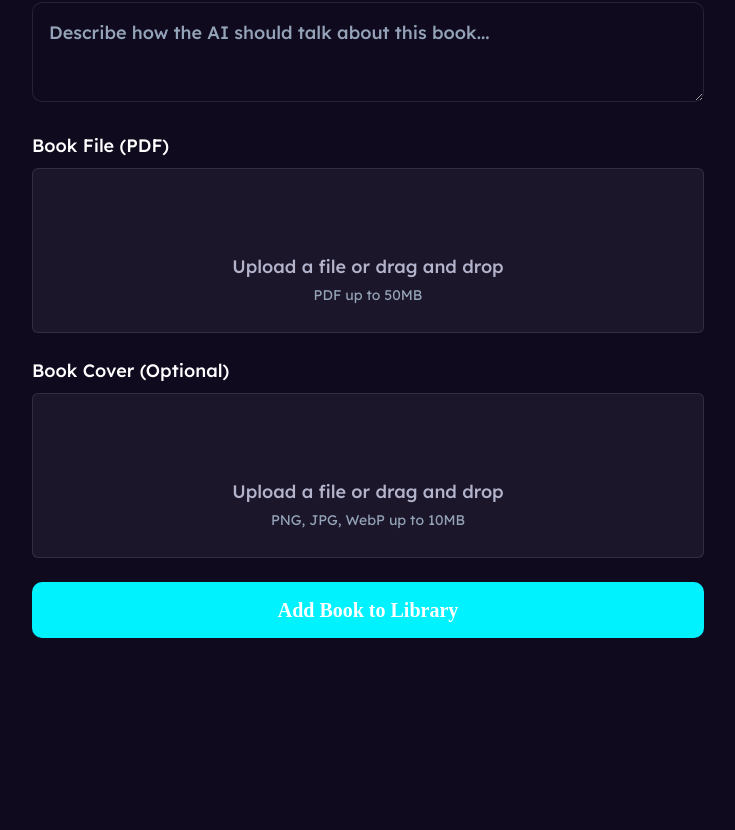
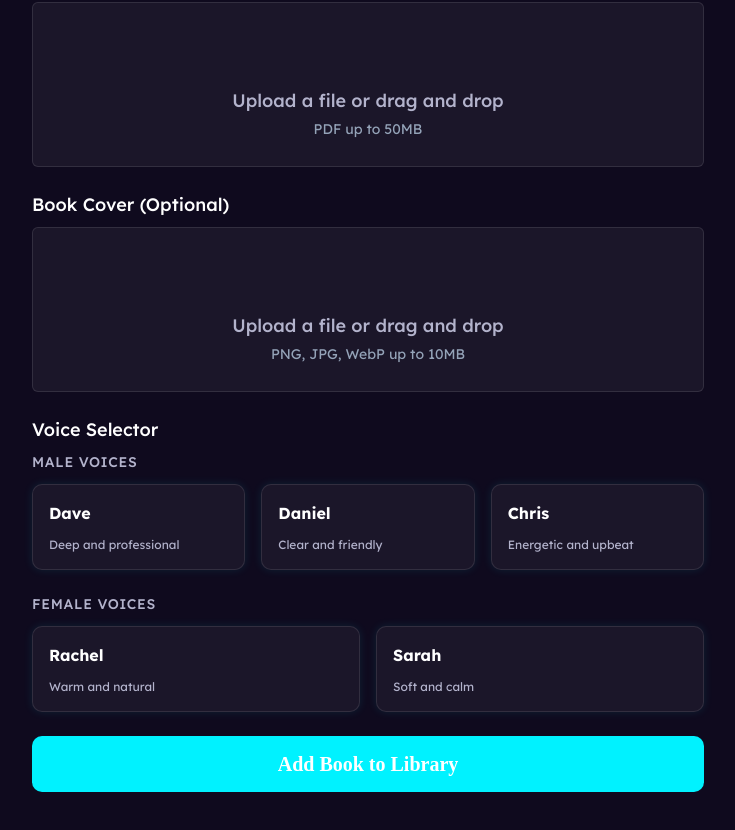
Before and after one commit to BYTECODENINJA/learnerd, a Next.js app: page /books/new in a window 1280 px wide. Shown: the part 488-1318 px from the top of the page, without its empty margins (272-1007 px from the left). Before the commit the page ends 1278 px from the top, so only its background shows below. Built offline with nearby package versions, Linux system fonts and the light colour scheme; no server answers; some icons are missing; a web font is replaced by a local one.

Commit message:
Removed unneccessary input fields

```diff
--- a/components/BookUploadForm.tsx
+++ b/components/BookUploadForm.tsx
@@ -6,6 +6,7 @@ import { UploadSchema } from '@/lib/zod'
 import { BookUploadFormValues } from '@/types'
 import FileUpload from './FileUpload'
 import { ACCEPTED_PDF_TYPES, ACCEPTED_IMAGE_TYPES, MAX_FILE_SIZE, MAX_IMAGE_SIZE } from '@/lib/constants'
+import { cn } from '@/lib/utils'
 
 const BookUploadForm = () => {
     const {
@@ -25,6 +26,19 @@ const BookUploadForm = () => {
 
     const fileValue = watch('file')
     const coverValue = watch('cover')
+    const selectedVoice = watch('voice')
+
+    const voiceOptions = {
+        male: [
+            { id: 'dave', name: 'Dave', description: 'Deep and professional' },
+            { id: 'daniel', name: 'Daniel', description: 'Clear and friendly' },
+            { id: 'chris', name: 'Chris', description: 'Energetic and upbeat' }
+        ],
+        female: [
+            { id: 'rachel', name: 'Rachel', description: 'Warm and natural' },
+            { id: 'sarah', name: 'Sarah', description: 'Soft and calm' }
+        ]
+    }
 
     return (
         <form onSubmit={handleSubmit(onSubmit)} className="new-book-wrapper">
@@ -51,17 +65,6 @@ const BookUploadForm = () => {
                     {errors.author && <p className="text-red-500 text-sm">{errors.author.message}</p>}
                 </div>
 
-                <div className="space-y-2">
-                    <label className="form-label" htmlFor="persona">AI Persona (Optional)</label>
-                    <textarea
-                        {...register('persona')}
-                        id="persona"
-                        placeholder="Describe how the AI should talk about this book..."
-                        className="form-input min-h-[100px]"
-                    />
-                    {errors.persona && <p className="text-red-500 text-sm">{errors.persona.message}</p>}
-                </div>
-
                 <FileUpload
                     label="Book File (PDF)"
                     hint="PDF up to 50MB"
@@ -82,6 +85,51 @@ const BookUploadForm = () => {
                 />
                 {errors.cover && <p className="text-red-500 text-sm">{errors.cover.message as string}</p>}
 
+                <div className="space-y-4">
+                    <label className="form-label">Voice Selector</label>
+
+                    <div className="space-y-6">
+                        <div className="space-y-3">
+                            <h3 className="text-sm font-medium text-[var(--text-secondary)] uppercase tracking-wider">Male Voices</h3>
+                            <div className="voice-selector-options">
+                                {voiceOptions.male.map((voice) => (
+                                    <div
+                                        key={voice.id}
+                                        onClick={() => setValue('voice', voice.id)}
+                                        className={cn(
+                                            "voice-selector-option flex-col !items-start",
+                                            selectedVoice === voice.id ? "voice-selector-option-selected" : "voice-selector-option-default"
+                                        )}
+                                    >
+                                        <p className="font-bold text-white">{voice.name}</p>
+                                        <p className="text-xs text-[var(--text-secondary)]">{voice.description}</p>
+                                    </div>
+                                ))}
+                            </div>
+                        </div>
+
+                        <div className="space-y-3">
+                            <h3 className="text-sm font-medium text-[var(--text-secondary)] uppercase tracking-wider">Female Voices</h3>
+                            <div className="voice-selector-options">
+                                {voiceOptions.female.map((voice) => (
+                                    <div
+                                        key={voice.id}
+                                        onClick={() => setValue('voice', voice.id)}
+                                        className={cn(
+                                            "voice-selector-option flex-col !items-start",
+                                            selectedVoice === voice.id ? "voice-selector-option-selected" : "voice-selector-option-default"
+                                        )}
+                                    >
+                                        <p className="font-bold text-white">{voice.name}</p>
+                                        <p className="text-xs text-[var(--text-secondary)]">{voice.description}</p>
+                                    </div>
+                                ))}
+                            </div>
+                        </div>
+                    </div>
+                    {errors.voice && <p className="text-red-500 text-sm">{errors.voice.message}</p>}
+                </div>
+
                 <button
                     type="submit"
                     disabled={isSubmitting}
--- a/lib/zod.ts
+++ b/lib/zod.ts
@@ -3,7 +3,7 @@ import { z } from 'zod';
 export const UploadSchema = z.object({
   title: z.string().min(1, 'Title is required').max(100),
   author: z.string().min(1, 'Author is required').max(100),
-  persona: z.string().max(500).optional(),
+  voice: z.string().min(1, 'Voice is required'),
   file: z.any().refine((files) => files?.length > 0, 'Book file is required'),
   cover: z.any().optional(),
 });
--- a/types.d.ts
+++ b/types.d.ts
@@ -15,7 +15,6 @@ export interface IBook extends Document {
     title: string;
     slug: string;
     author: string;
-    persona?: string;
     fileURL: string;
     fileBlobKey: string;
     coverURL: string;
@@ -59,7 +58,6 @@ export interface CreateBook {
     clerkId: string;
     title: string;
     author: string;
-    persona?: string;
     fileURL: string;
     fileBlobKey: string;
     coverURL?: string;
```
